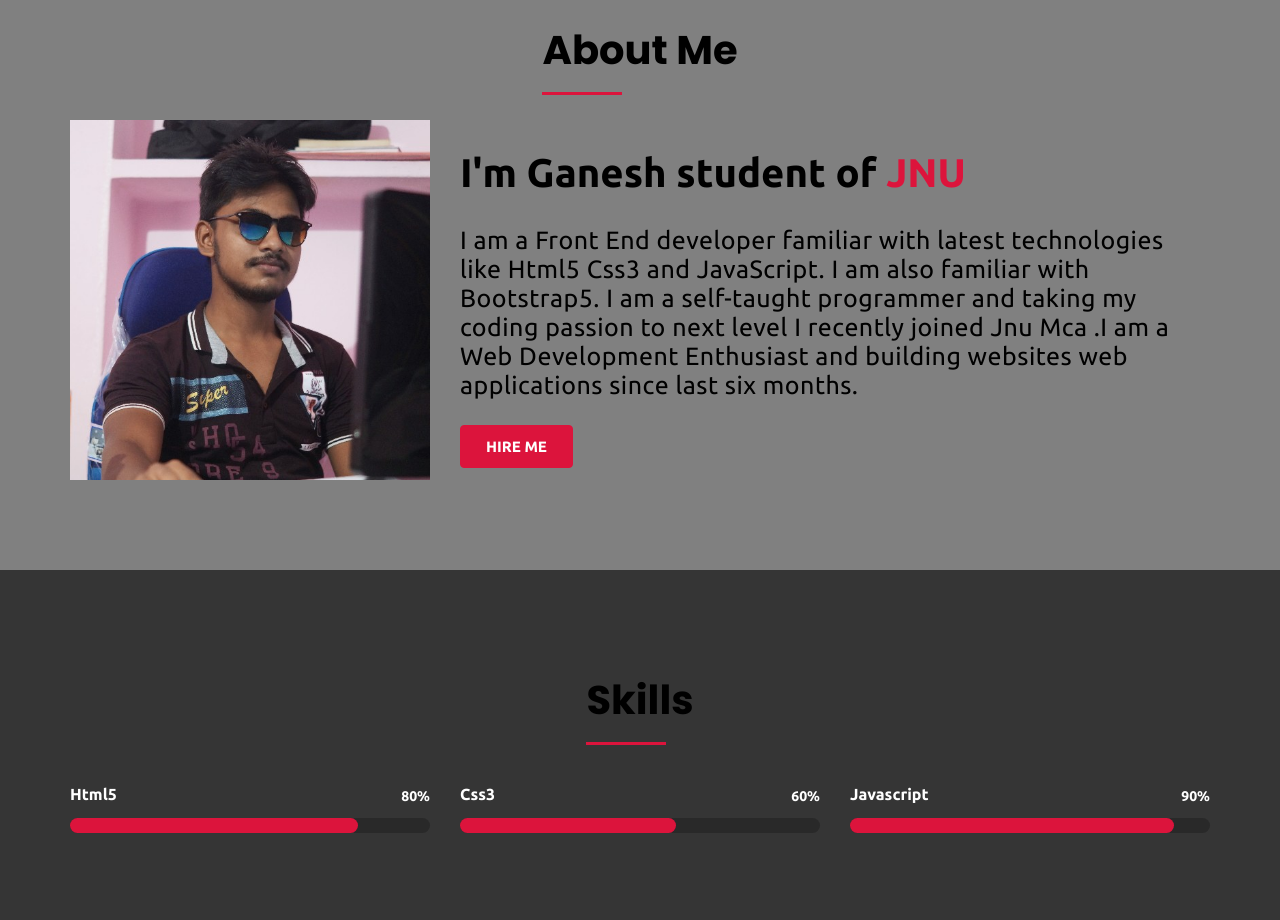
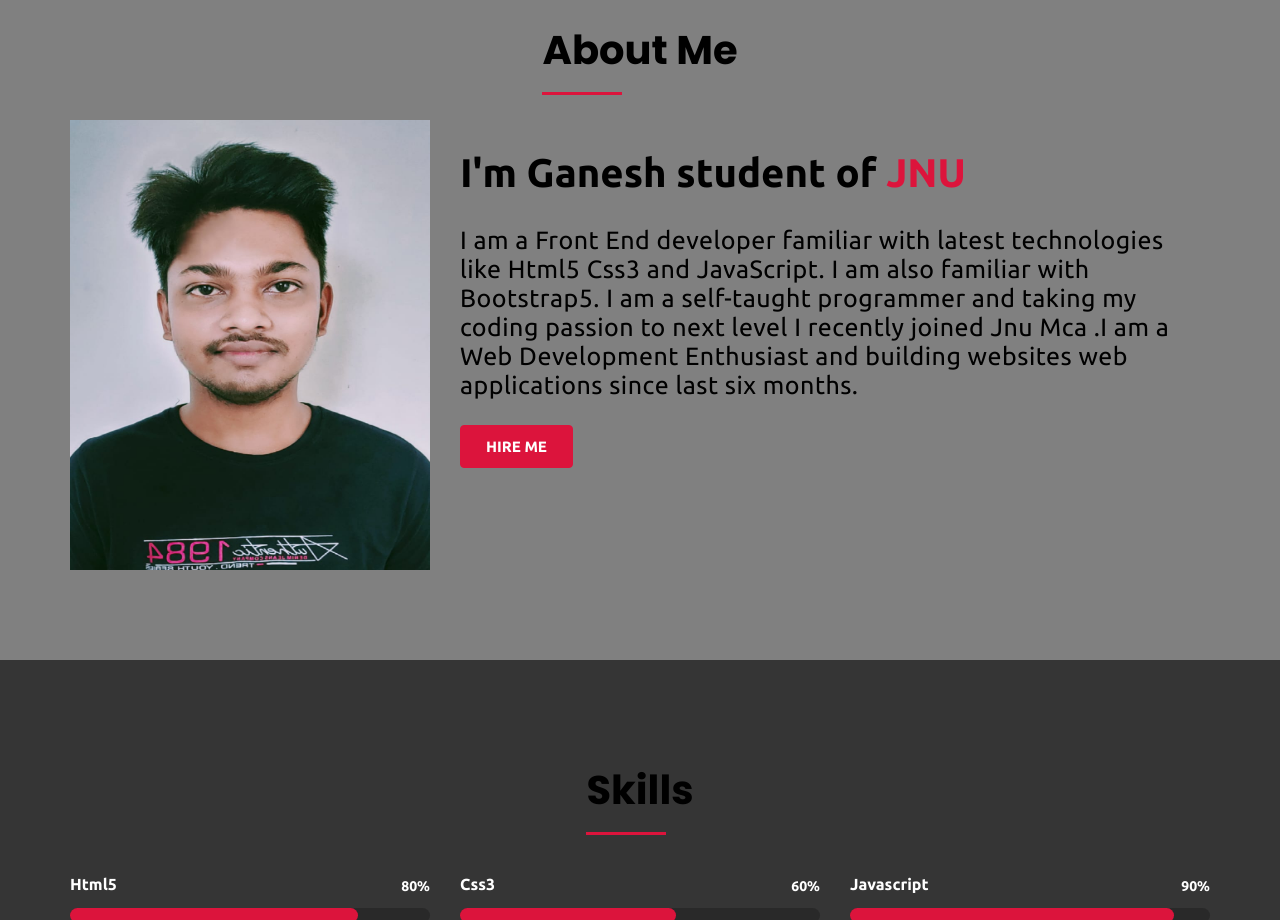
Before and after one commit to ganeshmaharna/MyPortfolio, a plain HTML site: page index.html in a window 1280 px wide. Shown: the part 900-1820 px from the top of the page. Drawn offline with nearby package versions, Linux system fonts and the light colour scheme.

Commit message:
Profilepic change and react todo localstorage add

```diff
--- a/index.html
+++ b/index.html
@@ -73,7 +73,7 @@
                         <div class="shape-02">
 
                         </div>
-                        <img src="images/profilepic.jpg" alt="">
+                        <img src="images/profile12.jpg" alt="">
                     </div>
                 </div>
                 <div class="about-content">
@@ -204,7 +204,7 @@
                             <p>Technologies Used -<span>ReactJs</span></p>
                             <p>Role -<span>Front-End</span></p>
                             <p>View Online -<span><a
-                                        href="https://62d64e56990e3f4dc7da7bec--flourishing-otter-b8cbca.netlify.app">www.domain.com</a></span>
+                                        href="https://sensational-dolphin-dc397f.netlify.app/">www.domain.com</a></span>
                             </p>
                         </div>
                     </div>
--- a/style.css
+++ b/style.css
@@ -285,7 +285,8 @@
         .about-section .about-img .img-box img {
             width: 100%;
             display: block;
-            /* object-fit: cover; */
+            max-height: 450px;
+
         }
 
         .about-section .about-content {
```
Also changed, not shown: images/profile12.jpg (added), images/profilepic.jpg (deleted).
